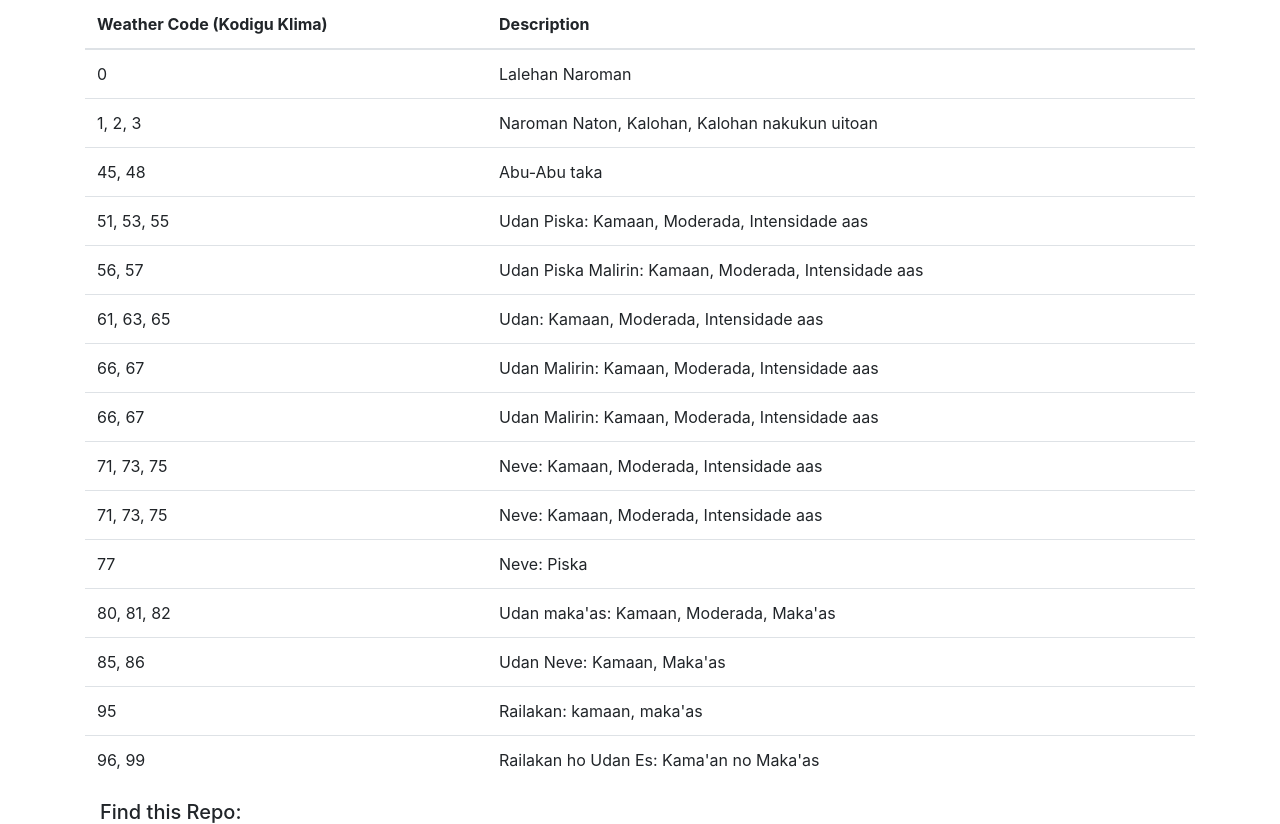
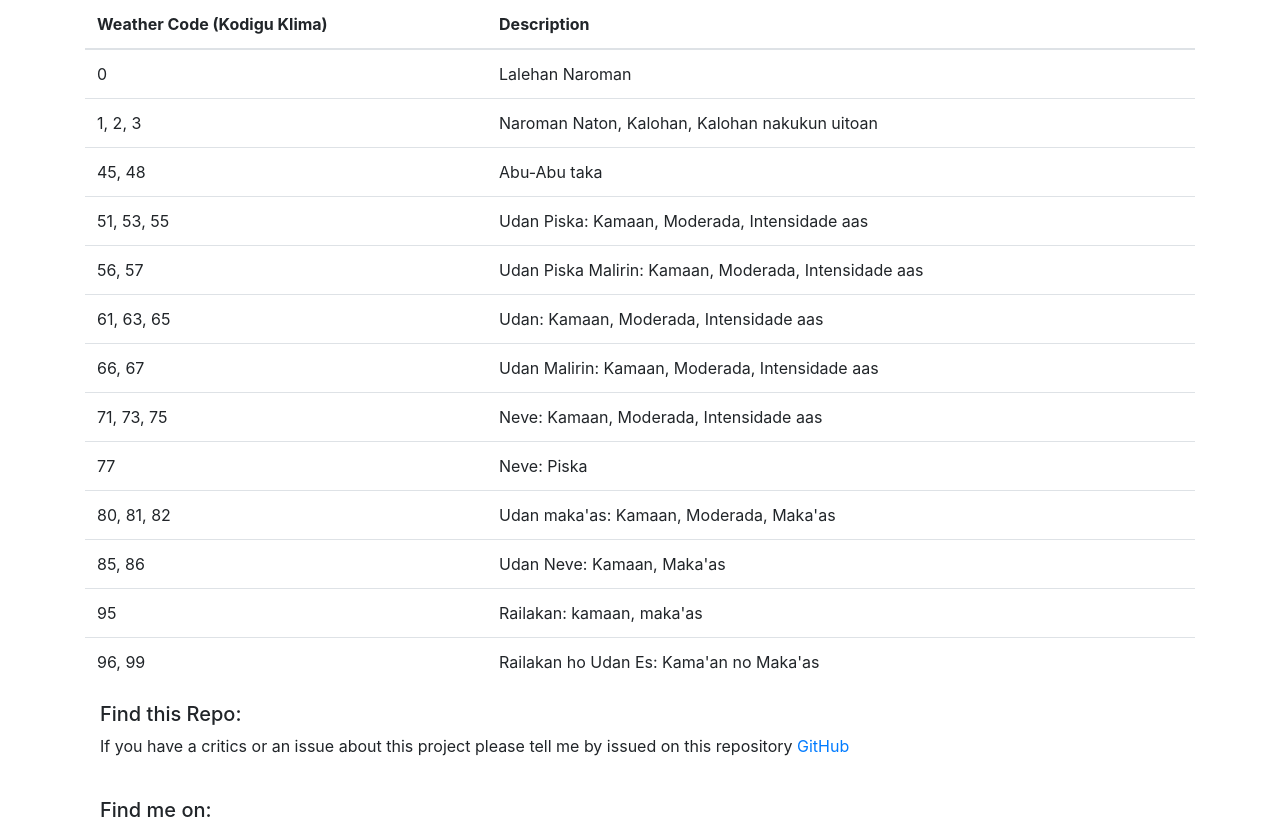
Before and after one commit to Frederico27/weather-api-timor-leste, a Laravel app: page / in a window 1280 px wide. Shown: the part 1926-2750 px from the top of the page. Run offline with Laravel 10, Linux system fonts and the light colour scheme; settings files or empty folders that the repository lacks are supplied; some libraries are stand-ins or nearby versions.

Commit message:
hadia tabela docs

```diff
--- a/resources/views/welcome.blade.php
+++ b/resources/views/welcome.blade.php
@@ -184,20 +184,12 @@
                         <td>Udan Malirin: Kamaan, Moderada, Intensidade aas</td>
                     </tr>
 
-                    <tr>
-                        <td>66, 67</td>
-                        <td>Udan Malirin: Kamaan, Moderada, Intensidade aas</td>
-                    </tr>
 
                     <tr>
                         <td>71, 73, 75</td>
                         <td>Neve: Kamaan, Moderada, Intensidade aas</td>
                     </tr>
 
-                    <tr>
-                        <td>71, 73, 75</td>
-                        <td>Neve: Kamaan, Moderada, Intensidade aas</td>
-                    </tr>
 
                     <tr>
                         <td>77</td>
```
